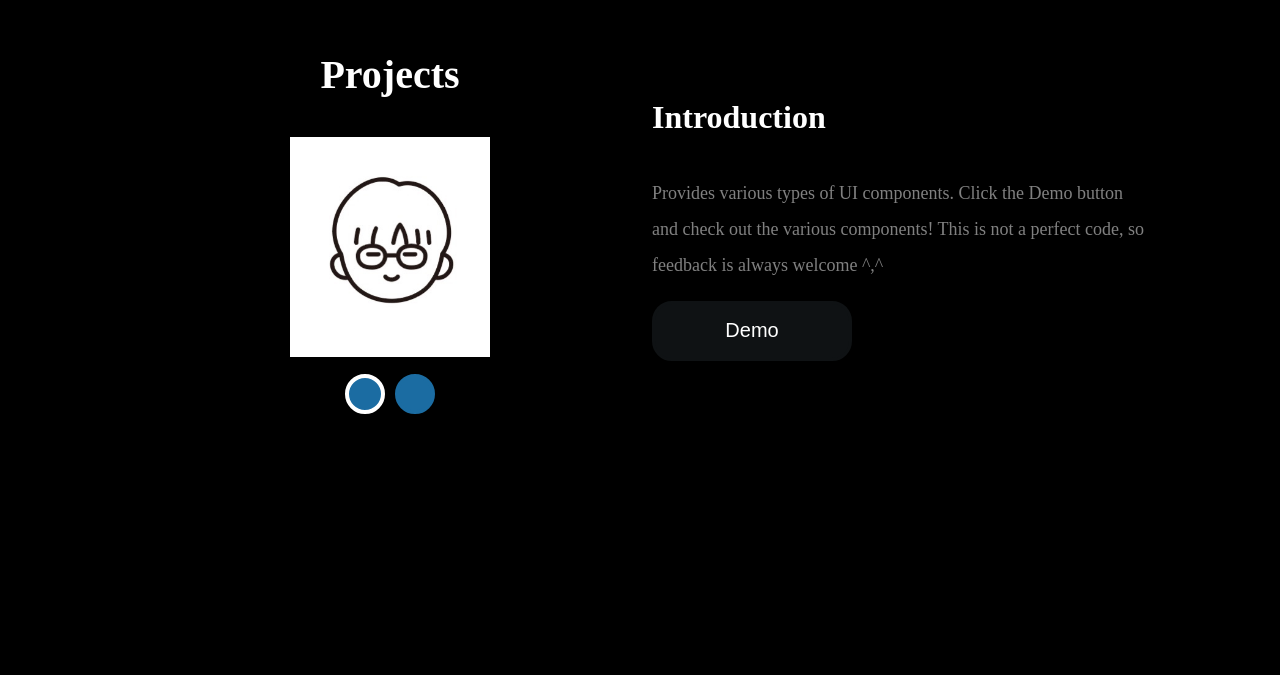
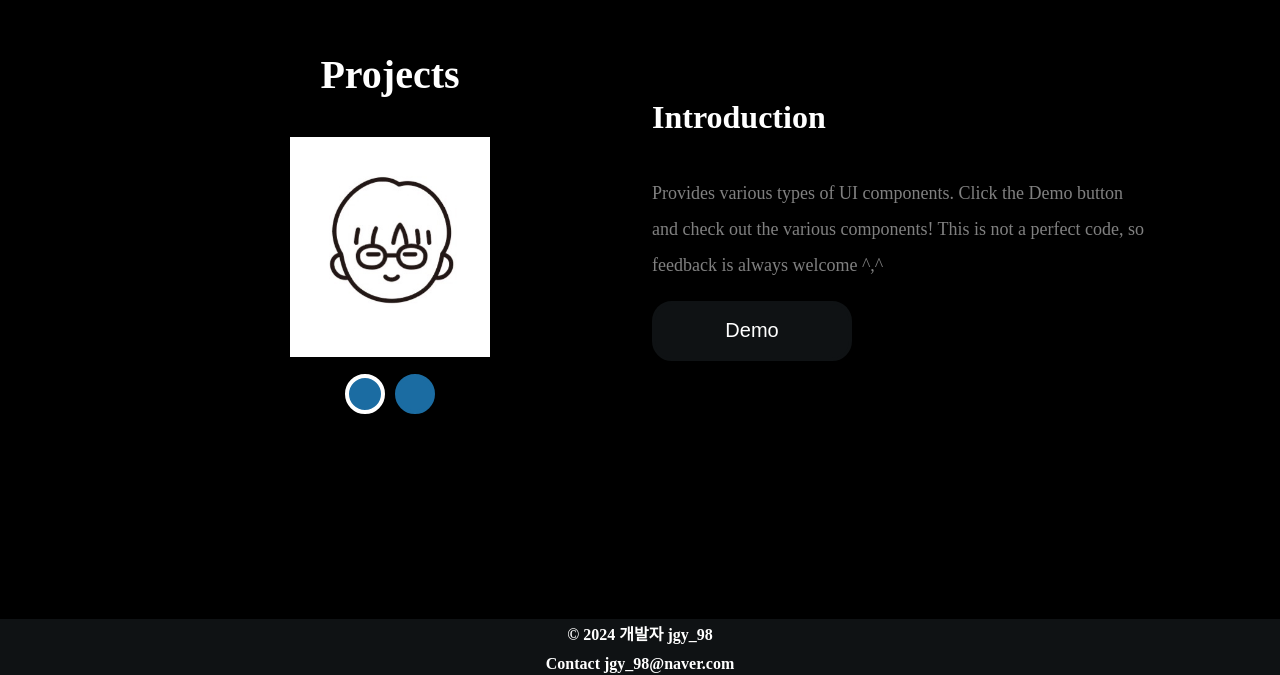
Before and after one commit to jgy4419/easy-to-use-components, a Next.js app: page / in a window 1280 px wide. Shown: the part 941-1616 px from the top of the page. Before the commit the page ends 1580 px from the top, so only its background shows below. Built offline with nearby package versions, Linux system fonts and the light colour scheme.

Commit message:
feat : footer 간단하게 생성 후 적용

```diff
--- a/src/app/components/footer.tsx
+++ b/src/app/components/footer.tsx
@@ -1,11 +1,36 @@
+"use client";
 import React from 'react';
+import styled from "styled-components";
 
 const Footer = () => {
     return (
-        <div>
-
-        </div>
+        <Container>
+            <Inner>
+                <span>© 2024 개발자 jgy_98</span>
+                <span>Contact jgy_98@naver.com</span>
+            </Inner>
+        </Container>
     );
 };
 
+const Container = styled.div`
+    position: relative;
+    text-align: center;
+    width: 100vw;
+    height: 7%;
+    background-color: rgb(15,18,20);
+    font-size: 16px;
+    font-weight: 700;
+`;
+
+const Inner = styled.div`
+    width: 100%;
+    height: 100%;
+    display: flex;
+    flex-direction: column;
+    align-items: center;
+    justify-content: center;
+    gap: 10px;
+`;
+
 export default Footer;
```
